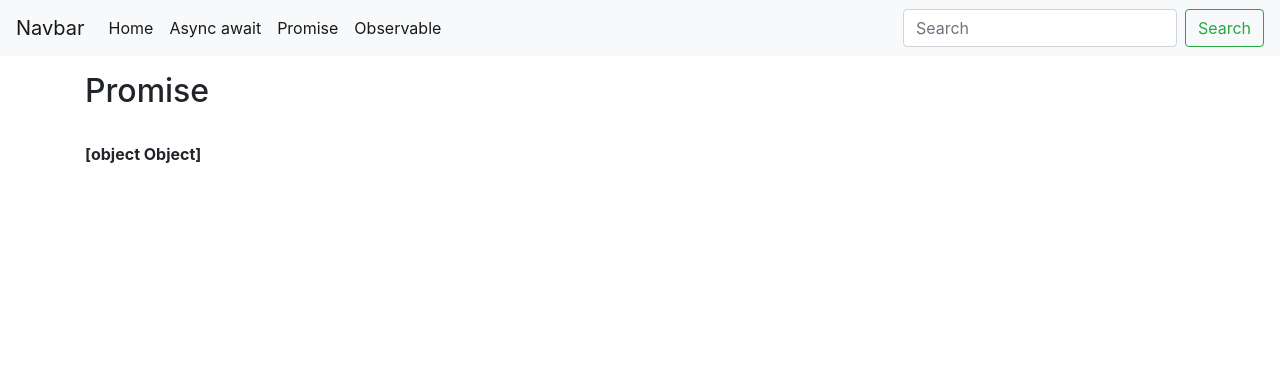
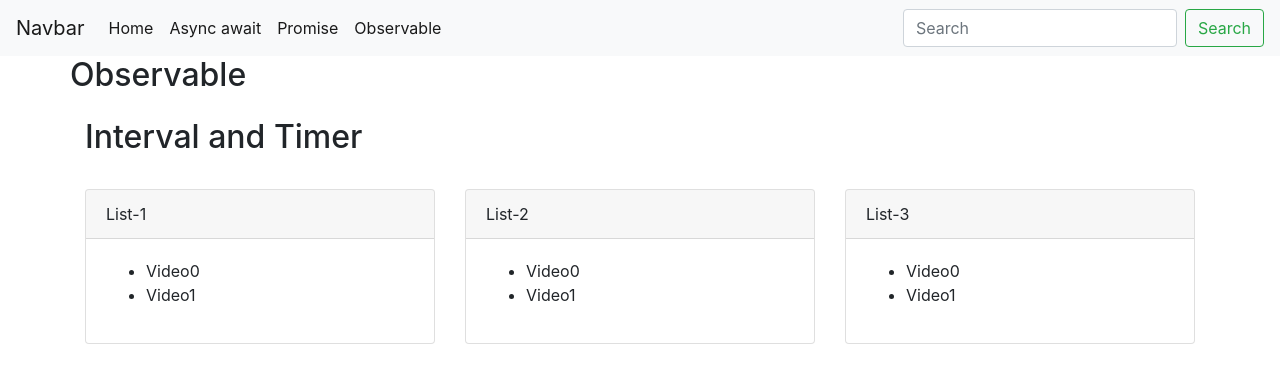
Before and after one commit to habib01cse/rxjsstd, an Angular app: page /observable/interval in a window 1280 px wide. Before the commit this address led to /promise. Shown: the top 382 px of the page. Built offline with nearby package versions, Linux system fonts and the light colour scheme.

Commit message:
Explore rxjs interval, timer, and unsubscription

```diff
--- a/src/app/app-routing.module.ts
+++ b/src/app/app-routing.module.ts
@@ -6,6 +6,7 @@ import { AsyncAwaitComponent } from './async-await/async-await.component';
 import { ObservableComponent } from './observable/observable.component';
 import { ListComponent } from './observable/list/list.component';
 import { FromEventComponent } from './observable/from-event/from-event.component';
+import { IntervalComponent } from './observable/interval/interval.component';
 
 const routes: Routes = [
   {
@@ -27,6 +28,7 @@ const routes: Routes = [
     children:[
       {path: '', component: ListComponent},
       {path: 'fromEvent', component: FromEventComponent},
+      {path: 'interval', component: IntervalComponent},
     ]
   },
   {
--- a/src/app/app.module.ts
+++ b/src/app/app.module.ts
@@ -12,6 +12,7 @@ import { AsyncAwaitComponent } from './async-await/async-await.component';
 import { ObservableComponent } from './observable/observable.component';
 import { ListComponent } from './observable/list/list.component';
 import { FromEventComponent } from './observable/from-event/from-event.component';
+import { IntervalComponent } from './observable/interval/interval.component';
 
 @NgModule({
   declarations: [
@@ -22,6 +23,7 @@ import { FromEventComponent } from './observable/from-event/from-event.component
     , ObservableComponent
     , ListComponent
     , FromEventComponent
+    , IntervalComponent
   ],
   imports: [
     BrowserModule
--- /dev/null
+++ b/src/app/observable/interval/interval.component.html
@@ -0,0 +1,40 @@
+<div class="my-3">
+    <h2>Interval and Timer </h2>
+    <br>
+
+    <div class="row">
+        <div class="col-sm-4">
+            <div class="card">
+                <div class="card-header">
+                   List-1
+                </div>
+                <div class="card-body">
+                    <ul id="elContainer1"></ul>
+                </div>
+            </div>
+        </div>
+
+        <div class="col-sm-4">
+            <div class="card">
+                <div class="card-header">
+                   List-2
+                </div>
+                <div class="card-body">
+                    <ul id="elContainer2"></ul>
+                </div>
+            </div>
+        </div>
+
+        <div class="col-sm-4">
+            <div class="card">
+                <div class="card-header">
+                   List-3
+                </div>
+                <div class="card-body">
+                    <ul id="elContainer3"></ul>
+                </div>
+            </div>
+        </div>
+
+    </div>
+</div>
--- /dev/null
+++ b/src/app/observable/interval/interval.component.ts
@@ -0,0 +1,35 @@
+import { Component, OnInit } from '@angular/core';
+import { interval, Subscription, timer } from 'rxjs';
+import { UtilityService } from 'src/app/shared/utility.service';
+
+@Component({
+  selector: 'app-interval',
+  templateUrl: './interval.component.html'
+})
+export class IntervalComponent implements OnInit {
+  textVal = '';
+  videoUnsubscrib: Subscription;
+  constructor(public utility: UtilityService) { }
+
+  ngOnInit(): void {
+    const broadCastVideo = interval(2000);
+    //const broadCastVideo = timer(5000, 1000);
+
+    this.videoUnsubscrib = broadCastVideo.subscribe(res =>{
+      console.log('res', res);
+      this.textVal = 'Video'+ res;
+      this.utility.printEl(this.textVal, 'elContainer1');
+      this.utility.printEl(this.textVal, 'elContainer2');
+      this.utility.printEl(this.textVal, 'elContainer3');
+
+      if(res >= 5){
+        this.videoUnsubscrib.unsubscribe()
+      }
+
+
+
+    });
+
+  }
+
+}
--- a/src/app/observable/list/list.component.html
+++ b/src/app/observable/list/list.component.html
@@ -2,7 +2,7 @@
     <div class="col-sm-12">
         <ul class="list">
             <li><a routerLink="fromEvent">From event</a></li>
-            <li><a href="fromEvent">From event</a></li>
+            <li><a routerLink="interval">Interval</a></li>
             <li><a href="fromEvent">From event</a></li>
         </ul>
     </div>
```
Also changed, not shown: src/app/observable/from-event/from-event.component.ts (line endings or trailing spaces).
